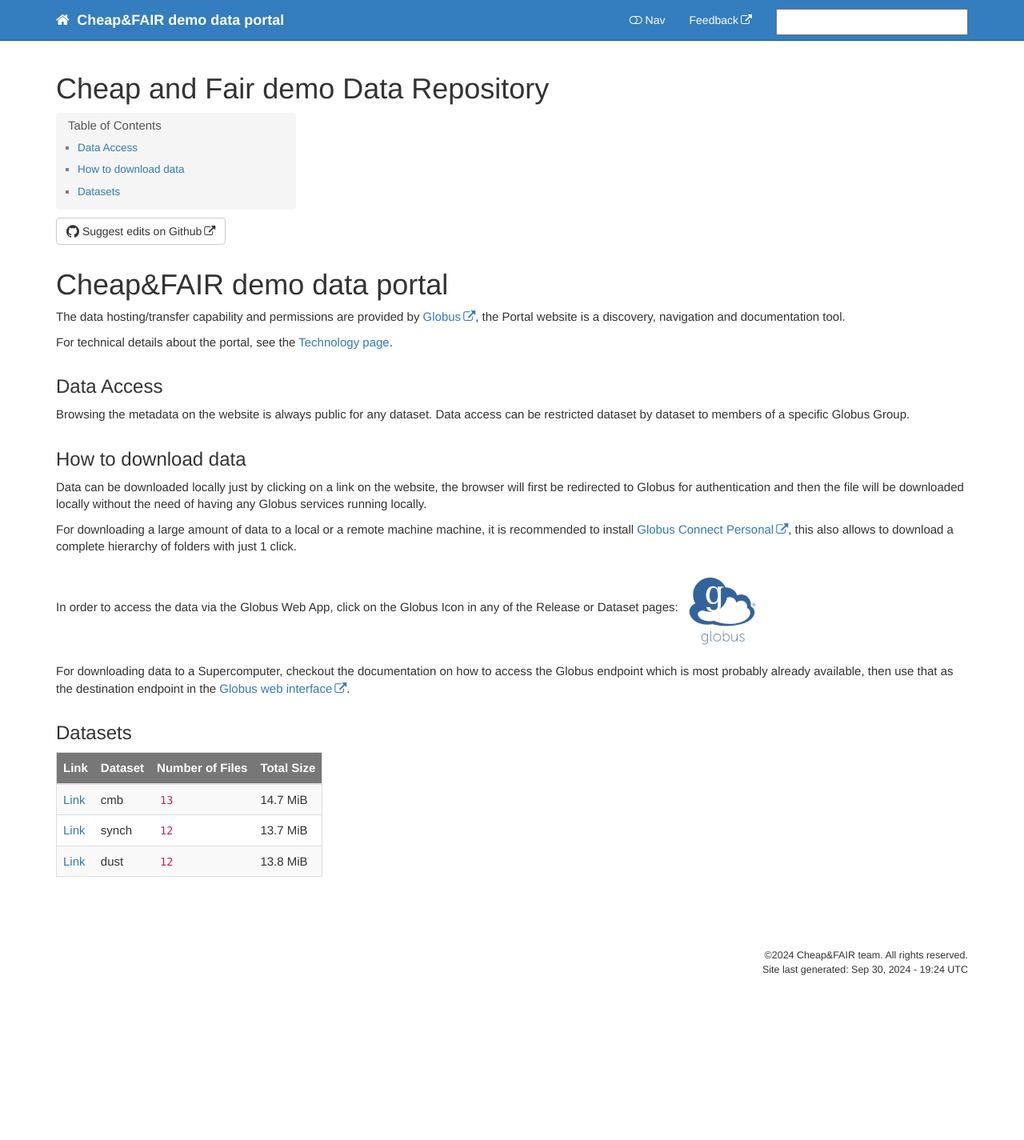
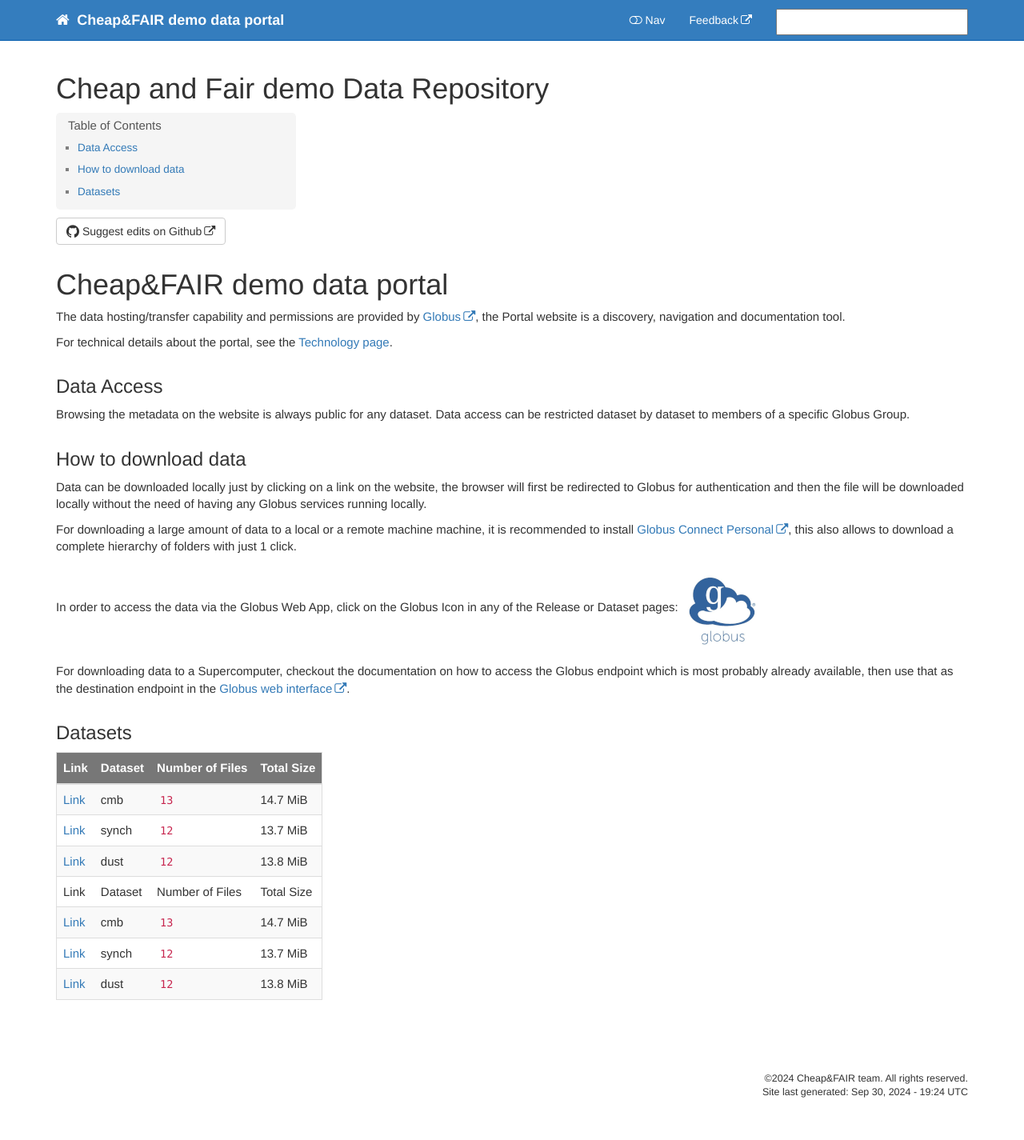
Before and after one commit to CRKussmann/cheapandfair-template, a Jekyll site: the page built from index.md, in a window 1280 px wide. Shown: the whole page at 80% size. Built offline with Jekyll 4.4.1, drawn with Linux system fonts in a browser that asks for light colours; comment, search, counter and statistics services are not loaded; before the commit the page ends 1272 px from its top, so only the background shows below that.

```diff
--- a/index.md
+++ b/index.md
@@ -33,3 +33,8 @@ For downloading data to a Supercomputer, checkout the documentation on how to ac
 | [Link](index-cmb.html)   | cmb     | `13`            | 14.7 MiB   |
 | [Link](index-synch.html) | synch   | `12`            | 13.7 MiB   |
 | [Link](index-dust.html)  | dust    | `12`            | 13.8 MiB   |
+|           Link           | Dataset | Number of Files | Total Size |
+| ------------------------ | ------- | --------------- | ---------- |
+| [Link](index-cmb.html)   | cmb     | `13`            | 14.7 MiB   |
+| [Link](index-synch.html) | synch   | `12`            | 13.7 MiB   |
+| [Link](index-dust.html)  | dust    | `12`            | 13.8 MiB   |
```
